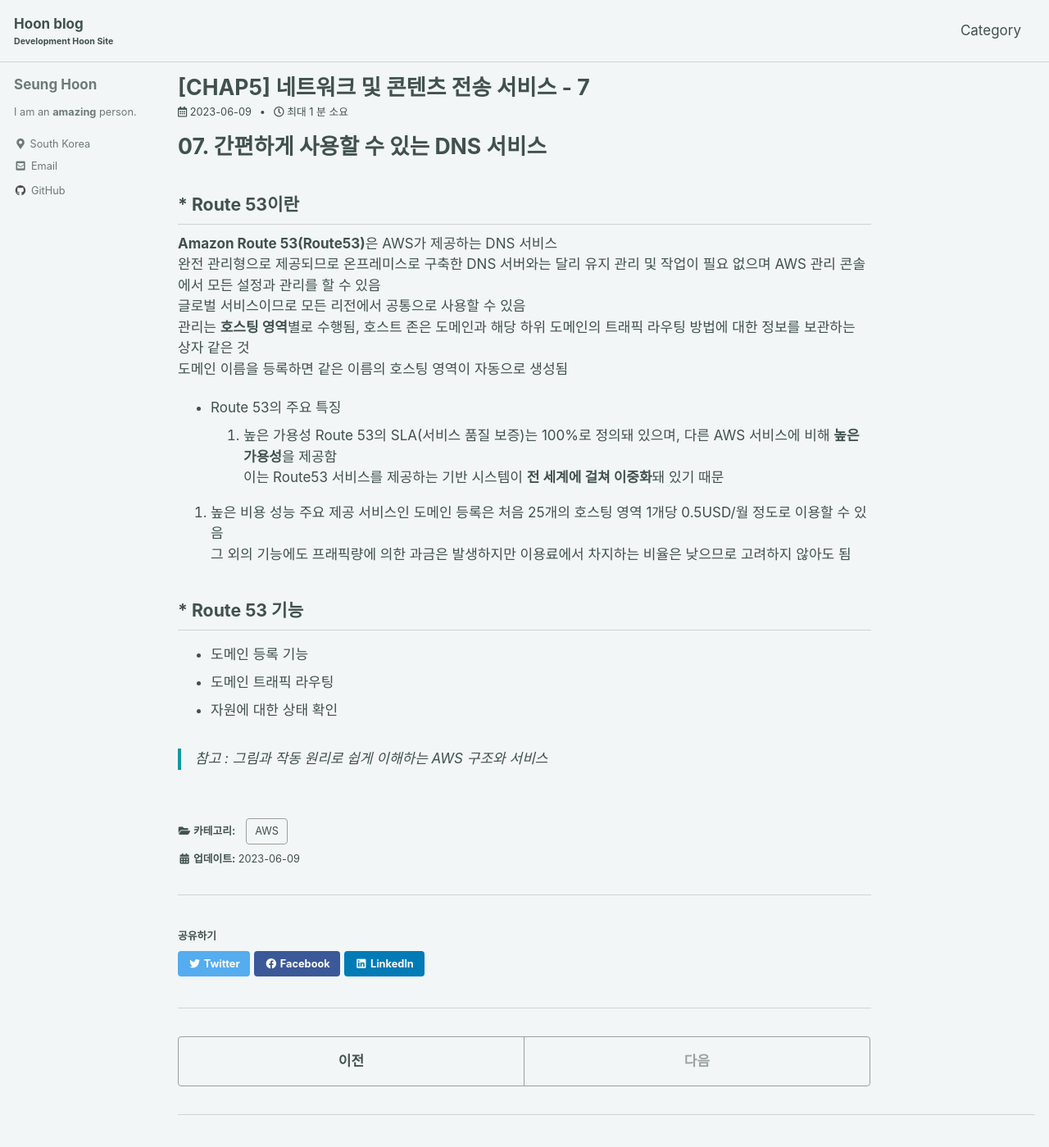
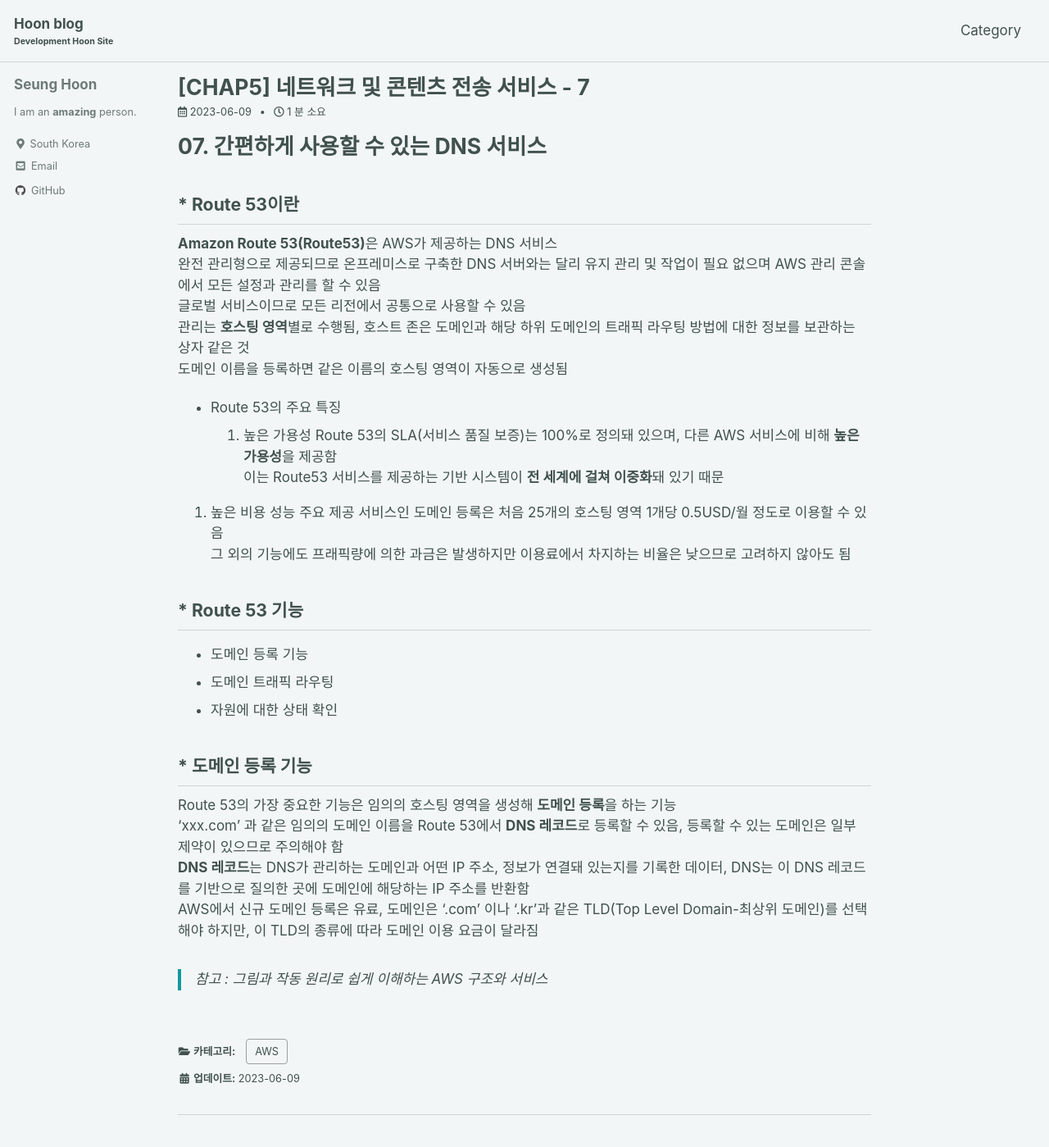
Before and after one commit to ibk01161/ibk01161.github.io, a Jekyll site: the page built from _posts/2023-06-09-aws5_07.md, in a window 1280 px wide and 1400 px high. Shown: the whole window at 82% size. Built offline with Jekyll 4.4.1, drawn with Linux system fonts in a browser that asks for light colours; cached includes are drawn as plain includes.

Commit message:
Add Post

```diff
--- a/_posts/2023-06-09-aws5_07.md
+++ b/_posts/2023-06-09-aws5_07.md
@@ -31,4 +31,14 @@ Route 53의 SLA(서비스 품질 보증)는 100%로 정의돼 있으며, 다른
 - 자원에 대한 상태 확인
 
 
+## * 도메인 등록 기능
+
+Route 53의 가장 중요한 기능은 임의의 호스팅 영역을 생성해 **도메인 등록**을 하는 기능
+'xxx.com' 과 같은 임의의 도메인 이름을 Route 53에서 **DNS 레코드**로 등록할 수 있음, 등록할 수 있는 도메인은 일부 제약이 있으므로 주의해야 함
+**DNS 레코드**는 DNS가 관리하는 도메인과 어떤 IP 주소, 정보가 연결돼 있는지를 기록한 데이터, DNS는 이 DNS 레코드를 기반으로 질의한 곳에 도메인에 해당하는 IP 주소를 반환함
+AWS에서 신규 도메인 등록은 유료, 도메인은 '.com' 이나 '.kr'과 같은 TLD(Top Level Domain-최상위 도메인)를 선택해야 하지만, 이 TLD의 종류에 따라 도메인 이용 요금이 달라짐
+
+
+
+
 > 참고 : 그림과 작동 원리로 쉽게 이해하는 AWS 구조와 서비스
```
